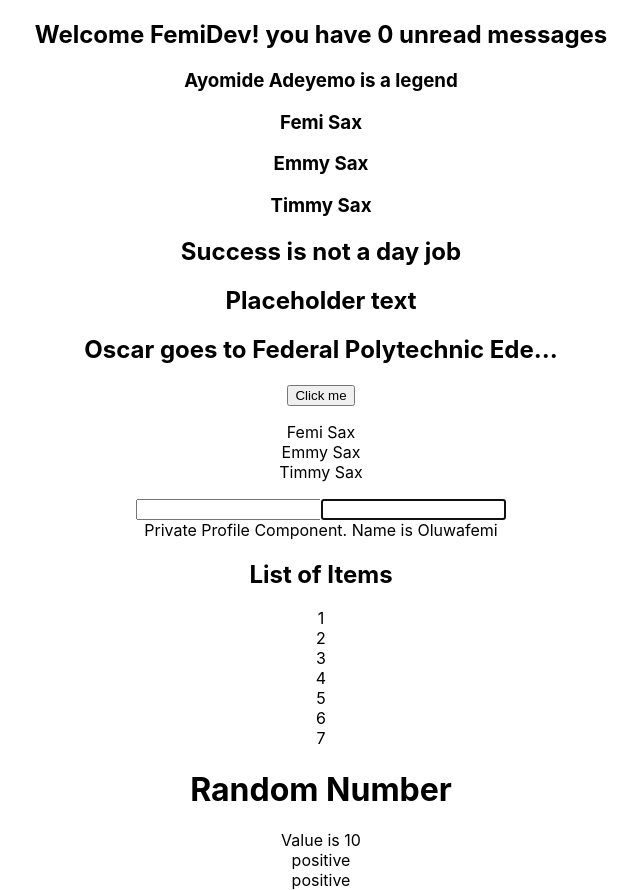
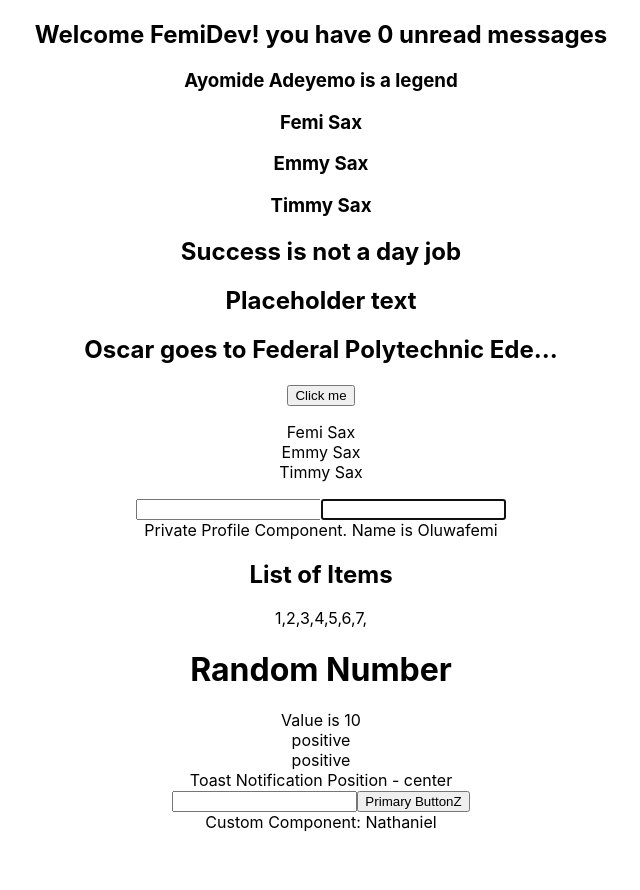
Before and after one commit to femmytedrey/Typescript, a React (Create React App) app: page / in a window 1280 px wide. Shown: the whole page, without its empty margins (319-959 px from the left). After the commit the page ends 832 px from the top, so only its background shows below. Built offline with nearby package versions, Linux system fonts and the light colour scheme.

Commit message:
Updating doc

```diff
--- a/src/App.tsx
+++ b/src/App.tsx
@@ -10,7 +10,7 @@ import { Person } from "./components/Person";
 import { PersonList } from "./components/PersonList";
 import { Status } from "./components/Status";
 // import { User } from "./components/User";
-import { User } from "./components/context/User"
+import { User } from "./components/context/User";
 import { Box } from "./components/context/Box";
 import { ThemeContextProvider } from "./components/context/ThemeContext";
 import { UserContextProvider } from "./components/context/UserContext";
@@ -20,6 +20,10 @@ import { Private } from "./components/auth/Private";
 import { Profile } from "./components/auth/Profile";
 import { ListItem } from "./components/List";
 import { RandomNumber } from "./components/RandomNumber";
+import { Toast } from "./components/Toast";
+import { CustomButton } from "./components/html/Button";
+import { CustomInput } from "./components/html/Input";
+import { CustomComponent } from "./components/CustomComponent";
 // import { Style } from "./components/Style";
 // import { TestingBtn } from "./components/TestingBtn";
 
@@ -82,8 +86,16 @@ function App() {
       <DomRef />
       {/* <MutableRef /> */}
       <Private isLoggedIn={true} component={Profile} />
-      <ListItem items={[1, 2, 3, 4, 5, 6, 7]} onClick={(item) => console.log(item)} />
+      <ListItem
+        items={[1, 2, 3, 4, 5, 6, 7]}
+        onClick={(item) => console.log(item)}
+      />
       <RandomNumber value={10} isPositive={true} />
+      <Toast position="center" />
+      <CustomInput />
+      <CustomButton variant="primary" onClick={() => console.log('Clicked')}>Primary ButtonZ</CustomButton>
+      <CustomComponent name="Nathaniel" isLoggedIn={true}/>
+
     </div>
   );
 }
--- /dev/null
+++ b/src/components/CustomComponent.tsx
@@ -0,0 +1,5 @@
+import { Greet } from "./Greet"
+
+export const CustomComponent = (props: React.ComponentProps<typeof Greet>) => {
+    return <div>Custom Component: {props.name}</div>
+}
--- a/src/components/List.tsx
+++ b/src/components/List.tsx
@@ -10,9 +10,9 @@ export const ListItem = <T extends ReactNode>({ items, onClick }: ListProps<T>)
       <h2>List of Items</h2>
       {items.map((item, index) => {
         return (
-          <div key={index} onClick={() => onClick(item)}>
-            {item}
-          </div>
+          <span key={index} onClick={() => onClick(item)}>
+            {item},
+          </span>
         );
       })}
     </div>
--- /dev/null
+++ b/src/components/Toast.tsx
@@ -0,0 +1,11 @@
+type HorizontalPosition = "left" | "center" | "right";
+type VerticalPosition = "top" | "center" | "bottom";
+type ToastProps = {
+  position:
+    | Exclude<`${HorizontalPosition}-${VerticalPosition}`, `center-center`>
+    | `center`;
+};
+
+export const Toast = ({ position }: ToastProps) => {
+  return <div>Toast Notification Position - {position} </div>;
+};
--- /dev/null
+++ b/src/components/html/Button.tsx
@@ -0,0 +1,7 @@
+type ButtonProps = {
+    variant: 'primary' | 'secondary'
+    children: string
+} & Omit<React.ComponentProps<'button'>, 'children'>
+export const CustomButton = ({ variant, children, ...rest }:ButtonProps) => {
+    return <button className={`class-with-${variant}`} {...rest}>{children}</button>
+}
--- /dev/null
+++ b/src/components/html/Input.tsx
@@ -0,0 +1,4 @@
+type InputProps = React.ComponentProps<'input'>
+export const CustomInput = (props: InputProps) => {
+  return <input {...props} />
+}
```
